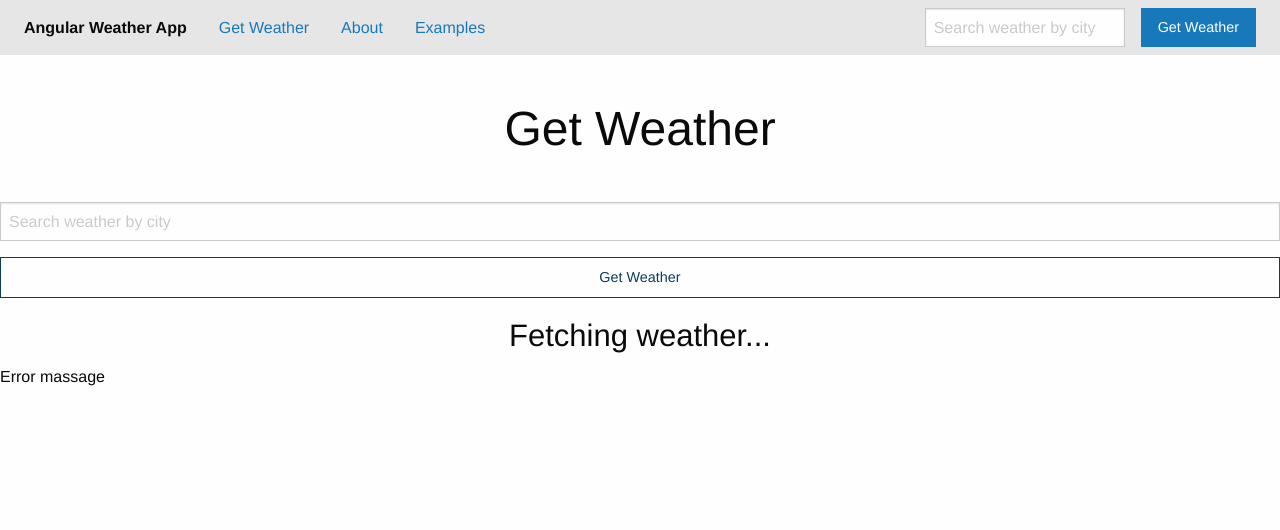
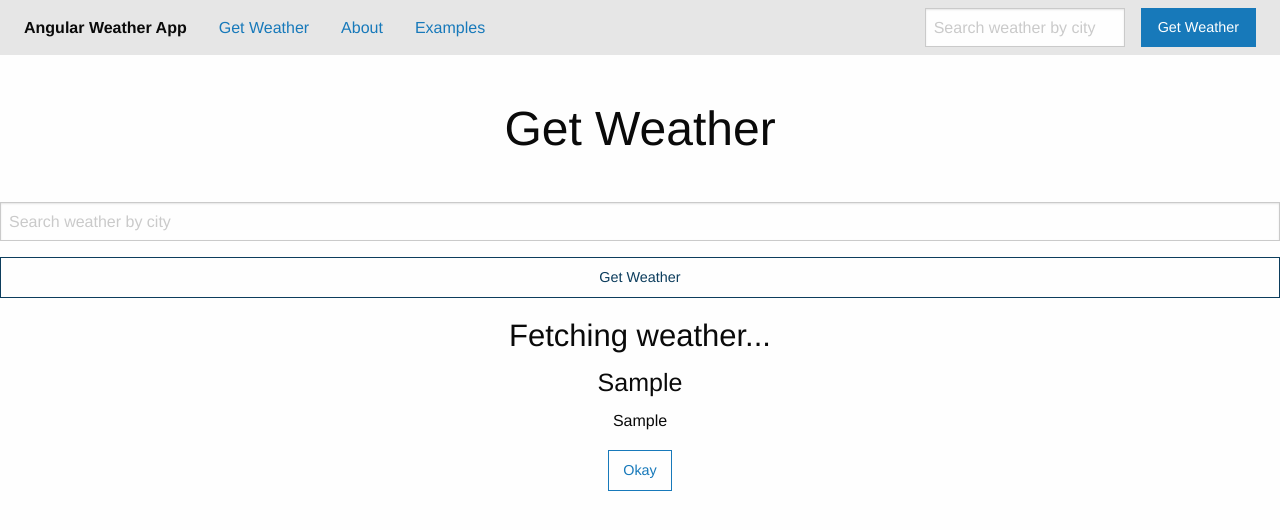
Before and after one commit to sairus2k/angular-weather, an Angular app: page / in a window 1280 px wide. Both pictures are taken after typing "Sample" into the empty fields and a click on the button "Get Weather". Shown: the top 530 px of the page. Built offline with nearby package versions, Linux system fonts and the light colour scheme; what @angularclass/hmr would draw is missing.

Commit message:
Add ErrorModal component

```diff
--- a/src/app/app.module.ts
+++ b/src/app/app.module.ts
@@ -7,13 +7,15 @@ import { AppComponent } from './app.component';
 import { NavComponent } from './nav/nav.component';
 import { WeatherComponent } from './weather/weather.component';
 import { WeatherFormComponent } from './weather-form/weather-form.component';
+import { ErrorModalComponent } from './error-modal/error-modal.component';
 
 @NgModule({
   declarations: [
     AppComponent,
     NavComponent,
     WeatherComponent,
-    WeatherFormComponent
+    WeatherFormComponent,
+    ErrorModalComponent
   ],
   imports: [
     BrowserModule,
--- /dev/null
+++ b/src/app/error-modal/error-modal.component.html
@@ -0,0 +1,7 @@
+<div id="error-modal" class="tiny text-center">
+  <h4>{{errorMessage.title}}</h4>
+  <p>{{errorMessage.message}}</p>
+  <p>
+    <button class="button hollow">Okay</button>
+  </p>
+</div>
--- /dev/null
+++ b/src/app/error-modal/error-modal.component.ts
@@ -0,0 +1,16 @@
+import { Component, OnInit, Input } from '@angular/core';
+
+@Component({
+  selector: 'aw-error-modal',
+  templateUrl: './error-modal.component.html',
+  styleUrls: ['./error-modal.component.scss']
+})
+export class ErrorModalComponent implements OnInit {
+  @Input() errorMessage;
+
+  constructor() { }
+
+  ngOnInit() {
+  }
+
+}
--- a/src/app/weather/weather.component.html
+++ b/src/app/weather/weather.component.html
@@ -1,4 +1,4 @@
 <h1 class="text-center page-title">Get Weather</h1>
 <aw-weather-form (onSearch)="handleSearch($event)"></aw-weather-form>
 <h3 class="text-center">Fetching weather...</h3>
-<div>Error massage</div>
+<aw-error-modal *ngIf="errorMessage" [errorMessage]="errorMessage"></aw-error-modal>
--- a/src/app/weather/weather.component.ts
+++ b/src/app/weather/weather.component.ts
@@ -6,6 +6,7 @@ import { Component, OnInit } from '@angular/core';
   styleUrls: ['./weather.component.scss']
 })
 export class WeatherComponent implements OnInit {
+  errorMessage:any = null;
 
   constructor() { }
 
@@ -13,7 +14,7 @@ export class WeatherComponent implements OnInit {
   }
 
   handleSearch(location) {
-    console.log(location);
+    this.errorMessage = {title: location, message: location};
   }
 
 }
```
Also changed, not shown: src/app/error-modal/error-modal.component.scss (added), 1 other file (tests, documents, lock files or other folders).
